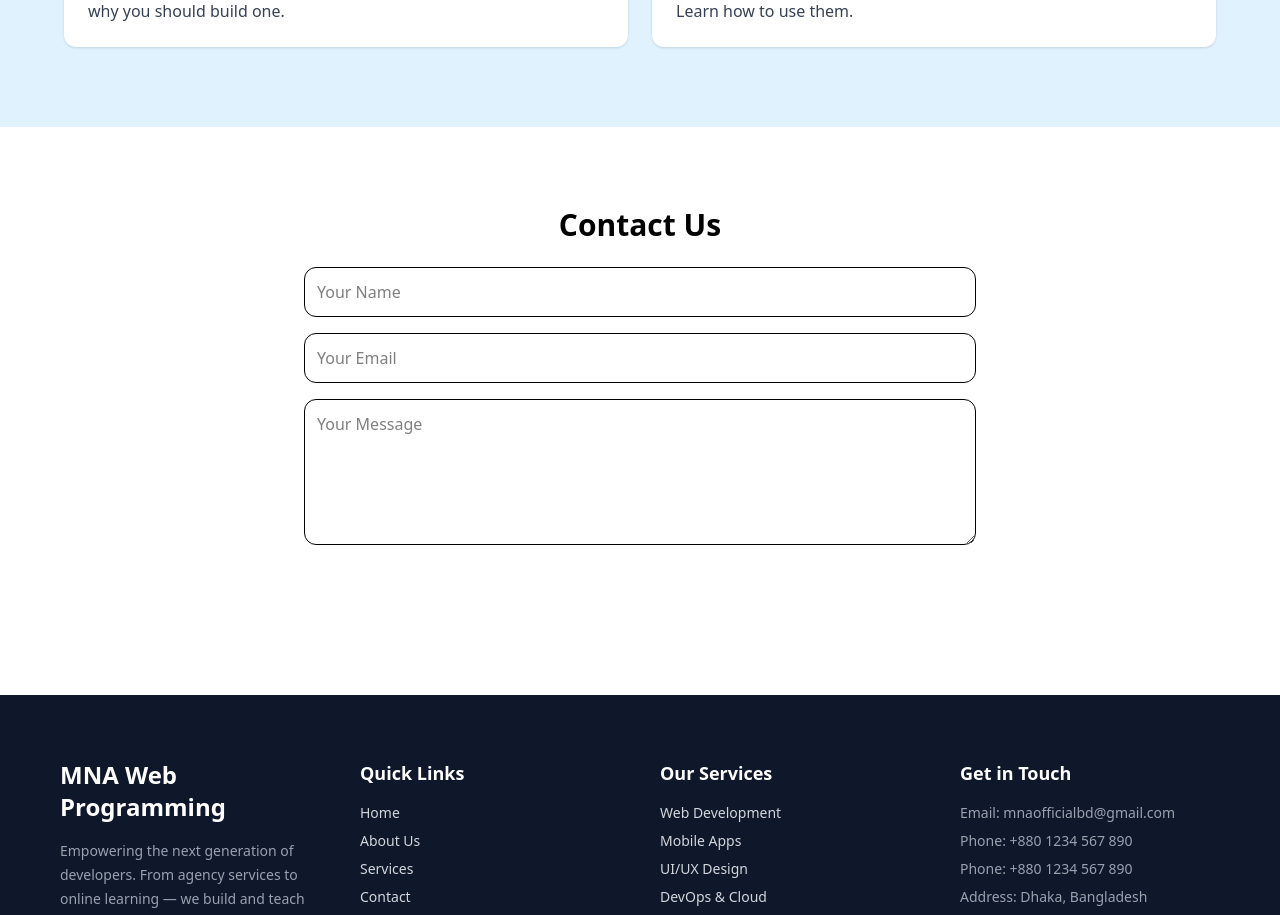
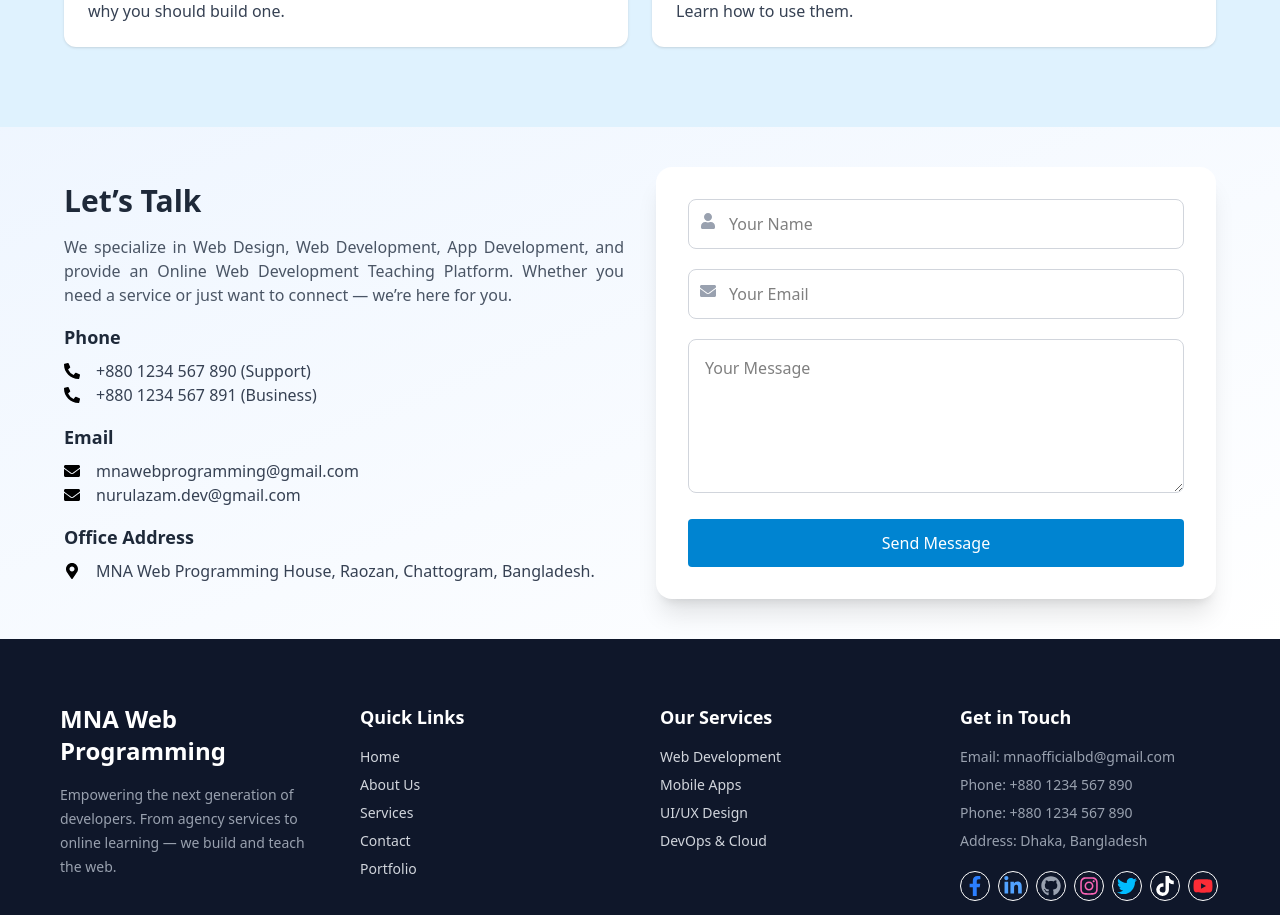
Before and after one commit to nurulazam-dev/mna-web-programming_v1, a Next.js app: page / in a window 1280 px wide. Shown: the part 2800-3715 px from the top of the page. Built offline with nearby package versions, Linux system fonts and the light colour scheme.

Commit message:
contact update

```diff
--- a/app/components/Contact.tsx
+++ b/app/components/Contact.tsx
@@ -1,5 +1,6 @@
 "use client";
 
+import { FaEnvelope, FaMapMarkerAlt, FaPhoneAlt, FaUser } from "react-icons/fa";
 import Swal from "sweetalert2";
 
 export default function Contact() {
@@ -18,36 +19,115 @@ export default function Contact() {
   };
 
   return (
-    <section id="contact" className="py-20 px-4 bg-white">
-      <div className="max-w-2xl mx-auto text-center">
-        <h2 className="text-3xl font-bold mb-6">Contact Us</h2>
-        <form onSubmit={handleSubmit} className="space-y-4 text-left">
+    <section
+      id="contact"
+      className="py-10 px-4 bg-gradient-to-br from-blue-50 to-white"
+    >
+      <div className="max-w-6xl mx-auto grid grid-cols-1 md:grid-cols-2 gap-8 items-center">
+        {/* Left Side: Contact Info */}
+        <div className="space-y-6">
+          <h2 className="text-3xl font-bold text-gray-800 mb-4">Let’s Talk</h2>
+          <p className="text-gray-600 mb-4 text-justify">
+            We specialize in Web Design, Web Development, App Development, and
+            provide an Online Web Development Teaching Platform. Whether you
+            need a service or just want to connect — we’re here for you.
+          </p>
+
+          <div className="space-y-4">
+            {/* Phone Section */}
+            <div>
+              <h3 className="text-lg font-semibold text-gray-800 mb-2">
+                Phone
+              </h3>
+              <div className="flex items-center gap-4">
+                <FaPhoneAlt className="text-primary" />
+                <span className="text-gray-700 text-md">
+                  +880 1234 567 890 (Support)
+                </span>
+              </div>
+              <div className="flex items-center gap-4">
+                <FaPhoneAlt className="text-primary" />
+                <span className="text-gray-700 text-md">
+                  +880 1234 567 891 (Business)
+                </span>
+              </div>
+            </div>
+
+            {/* Email Section */}
+            <div>
+              <h3 className="text-lg font-semibold text-gray-800 mb-2">
+                Email
+              </h3>
+              <div className="flex items-center gap-4">
+                <FaEnvelope className="text-primary" />
+                <span className="text-gray-700 text-md">
+                  mnawebprogramming@gmail.com
+                </span>
+              </div>
+              <div className="flex items-center gap-4">
+                <FaEnvelope className="text-primary" />
+                <span className="text-gray-700 text-md">
+                  nurulazam.dev@gmail.com
+                </span>
+              </div>
+            </div>
+
+            {/* Address Section */}
+            <div>
+              <h3 className="text-lg font-semibold text-gray-800 mb-2">
+                Office Address
+              </h3>
+              <div className="flex items-center gap-4">
+                <FaMapMarkerAlt className="text-primary" />
+                <span className="text-gray-700 text-md">
+                  MNA Web Programming House, Raozan, Chattogram, Bangladesh.
+                </span>
+              </div>
+            </div>
+          </div>
+        </div>
+
+        {/* Right Side: Contact Form */}
+        <div className="bg-white p-8 shadow-xl rounded-2xl">
+          <form onSubmit={handleSubmit} className="space-y-5">
+            <div className="relative">
+              <FaUser className="absolute top-3.5 left-3 text-gray-400" />
               <input
                 type="text"
                 placeholder="Your Name"
                 required
-            className="w-full border p-3 rounded-xl"
+                className="w-full pl-10 pr-4 py-3 border border-gray-300 rounded-lg focus:outline-none focus:ring-2 focus:ring-primary"
               />
+            </div>
+
+            <div className="relative">
+              <FaEnvelope className="absolute top-3.5 left-3 text-gray-400" />
               <input
                 type="email"
                 placeholder="Your Email"
                 required
-            className="w-full border p-3 rounded-xl"
+                className="w-full pl-10 pr-4 py-3 border border-gray-300 rounded-lg focus:outline-none focus:ring-2 focus:ring-primary"
               />
+            </div>
+
+            <div>
               <textarea
                 rows={5}
                 placeholder="Your Message"
                 required
-            className="w-full border p-3 rounded-xl"
+                className="w-full p-4 border border-gray-300 rounded-lg focus:outline-none focus:ring-2 focus:ring-primary"
               ></textarea>
+            </div>
+
             <button
               type="submit"
-            className="bg-primary text-white px-6 py-3 rounded-xl hover:bg-sky-600 transition"
+              className="hover:bg-slate-800 text-white px-6 py-3 rounded bg-sky-600 transition w-full"
             >
               Send Message
             </button>
           </form>
         </div>
+      </div>
     </section>
   );
 }
```
Lines whose indentation alone changed are shown as unchanged.
